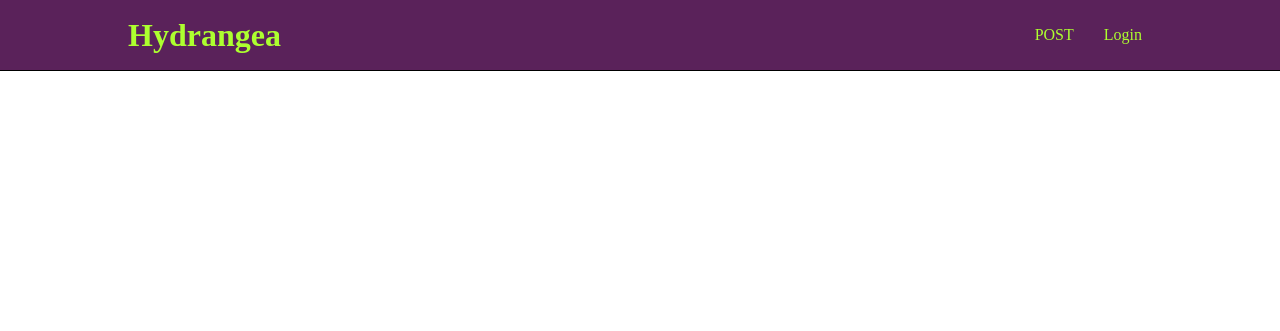
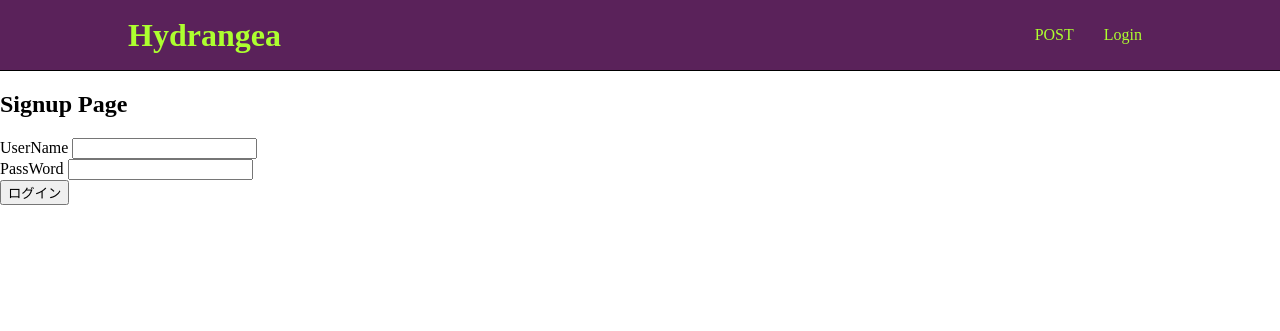
Before and after one commit to DeeeU/django_memo, a Django app: template memo/blog/templates/blog/signup.html in a window 1280 px wide. Shown: the top 331 px of the page. Run offline with Django 3.2, Linux system fonts and the light colour scheme; the template is opened without the code that fills it, so the values that code supplies are empty.

Commit message:
fix comment

```diff
--- a/memo/blog/templates/blog/signup.html
+++ b/memo/blog/templates/blog/signup.html
@@ -1,25 +1,30 @@
 {% extends 'blog/base.html' %}
+<!DOCTYPE html>
+<html lang="en">
 
-{% block content %}
+<head>
+  <meta charset="UTF-8">
+  <meta name="viewport" content="width=device-width, initial-scale=1.0">
+  <meta http-equiv="X-UA-Compatible" content="ie=edge">
+  {% block title %}<title>Signup Page</title>{% endblock %}
+</head>
 
-<h2>ユーザー登録</h2>
+<body>
+  {% block login %}
+  <form class="form-signin" method="post">{% csrf_token %}
+    <h2>Signup Page</h2>
+    {% if form.errors %}
+    <p>なんか間違ってね？笑　もう一回入力して</p>
+    {% endif %}
+    <label>UserName</label>
+    <input type="username" name="username">
+    <br>
+    <label>PassWord</label>
+    <input type="password" name="password">
+    <br />
+    <input type="submit" value="ログイン">
+  </form>
+  {% endblock %}
+</body>
 
-<form method="post" action="{% url 'blog:signup' %}">{% csrf_token %}
-    <label>ユーザー名</label>
-    {{ form.username }}
-    {{ form.username.errors }}
-    <br>
-    <label>パスワード</label>
-    {{ form.password1 }}
-    {{ form.password1.errors }}
-    <br>
-    <label>パスワード(確認)</label>
-    {{ form.password2 }}
-    {{ form.password2.errors }}
-    <br>
-    <input type="submit" value="登録する">
-</form>
-
-<p><a href="{% url 'blog:login' %}">ログインはこちら</a></p>
-
-{% endblock %}
+</html>
```
